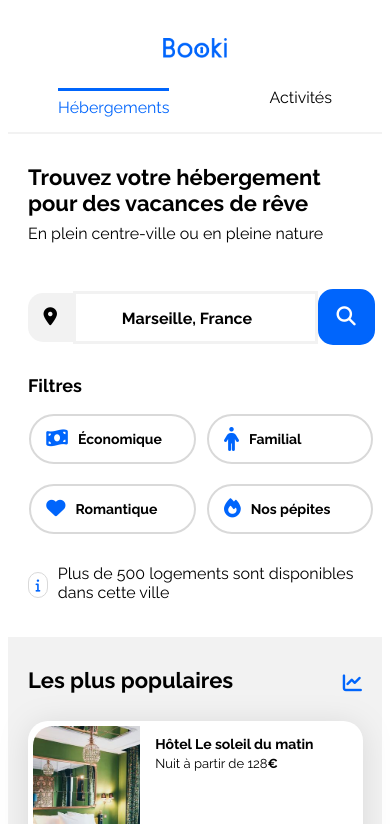
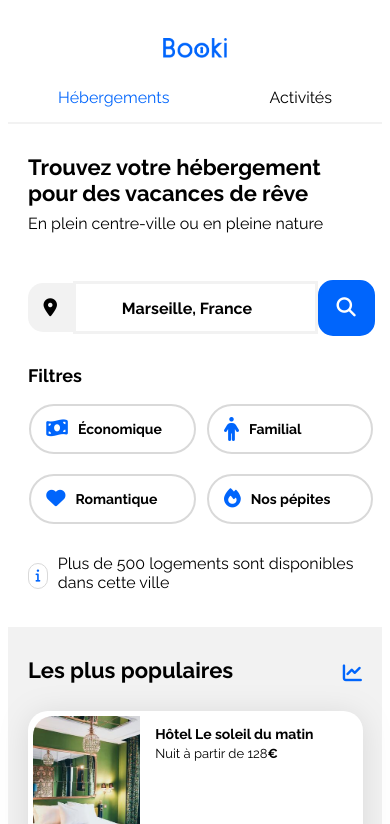
Before and after one commit to Jinoma-Star/Projet_01, a plain HTML site: page index.html in a window 390 px wide. In both pictures the pointer is over the link "Hébergements". Shown: the top 824 px of the page. Drawn offline with Linux system fonts and the light colour scheme.

Commit message:
Responsive ENCORE&ENCORE

```diff
--- a/css/style.css
+++ b/css/style.css
@@ -537,6 +537,12 @@ input::placeholder {
         margin: 0;
     }
 
+    .nav:hover {
+        border-top: var(--main-color) 0;
+        padding-top: 0;
+    }
+
+
     .hebergements-and-populaires {
         flex-direction: column-reverse;
     }
```
